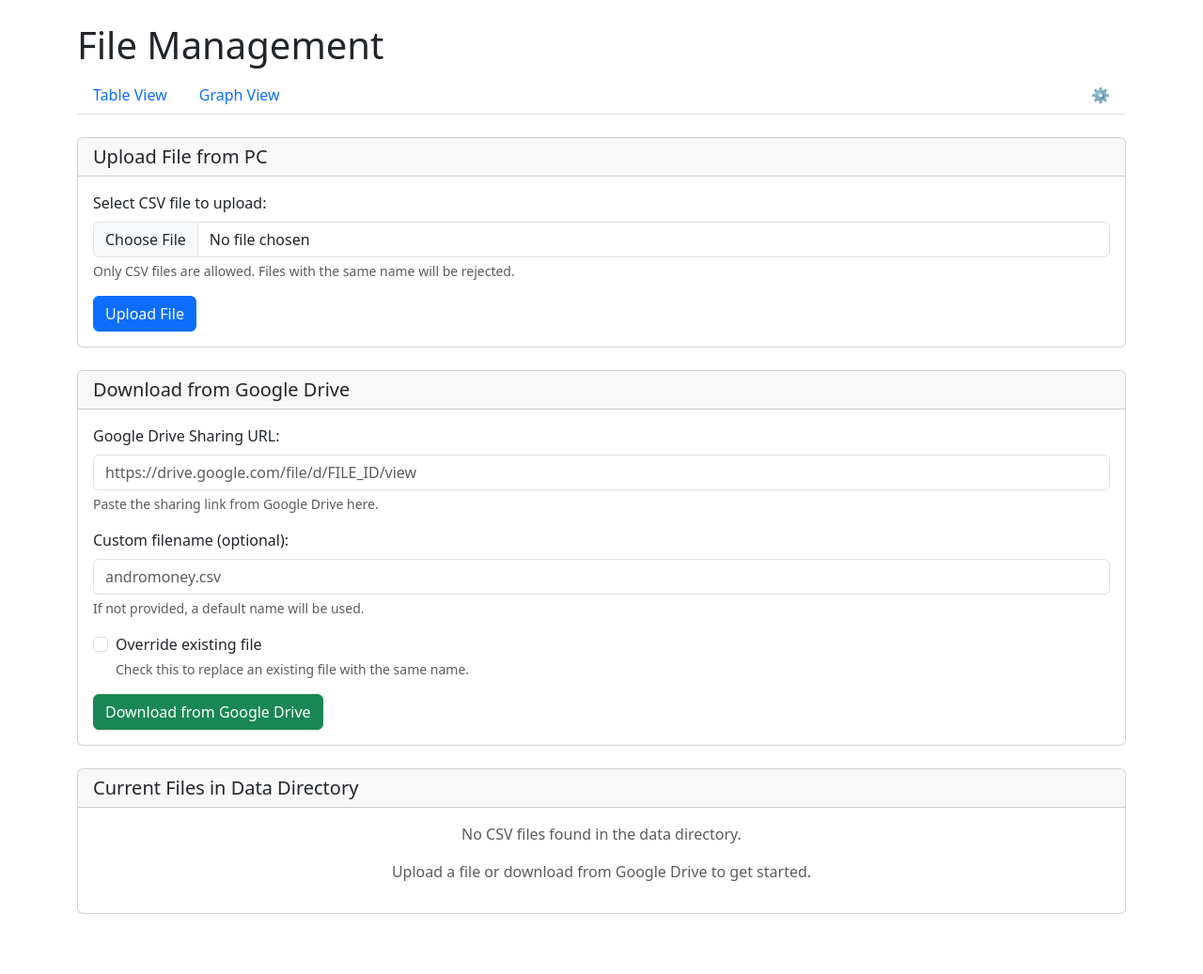
After one commit to artemis-mike/AndroMoney-WebFrontend, a Flask app: page /files in a window 1280 px wide. The commit adds this page. Shown: the whole page at 94% size. Run offline with Flask 3, Linux system fonts and the light colour scheme.

Commit message:
Add file management via uploads and google drive share link

```diff
--- a/docker-compose.yaml
+++ b/docker-compose.yaml
@@ -6,3 +6,6 @@ services:
       - "5000:5000"
     volumes:
       - ./example-data/:/app/data/
+    environment:
+      FLASH_SECRET_KEY: ${FLASH_SECRET_KEY}
+      GOOGLE_DRIVE_SHARE_URL: ${GOOGLE_DRIVE_SHARE_URL}
--- a/src/config.py
+++ b/src/config.py
@@ -4,3 +4,6 @@ BASE_DIR = os.path.abspath(os.path.dirname(__file__))
 
 EXPENSES_CSV = os.path.join(BASE_DIR, 'data', 'expenses.csv')
 #INCOME_JSON = os.path.join(BASE_DIR, 'income.json')
+
+# Secret key for flash messages
+SECRET_KEY = os.environ.get('FLASH_SECRET_KEY', 'fallback-key-for-dev')
--- a/src/routes/__init__.py
+++ b/src/routes/__init__.py
@@ -1,8 +1,10 @@
 from .main_routes import main_bp
 #from .expenses_routes import expenses_bp   # example route
 from .graphs_routes import graph_bp
+from .file_management_routes import file_management_bp
 
 def register_routes(app):
   app.register_blueprint(main_bp)
 #  app.register_blueprint(expenses_bp) # example route
   app.register_blueprint(graph_bp)
+  app.register_blueprint(file_management_bp)
--- /dev/null
+++ b/src/routes/file_management_routes.py
@@ -0,0 +1,168 @@
+import os
+import requests
+from flask import Blueprint, render_template, request, redirect, url_for, flash, jsonify
+from werkzeug.utils import secure_filename
+import urllib.parse
+
+file_management_bp = Blueprint('file_management', __name__)
+
+# Configuration - use same path logic as data_loader
+DATA_DIR = 'data'
+ALLOWED_EXTENSIONS = {'csv'}
+
+def allowed_file(filename):
+    return '.' in filename and filename.rsplit('.', 1)[1].lower() in ALLOWED_EXTENSIONS
+
+def get_google_drive_file_id(share_url):
+    """Extract file ID from Google Drive sharing URL"""
+    # Handle different Google Drive URL formats
+    if 'drive.google.com/file/d/' in share_url:
+        # Format: https://drive.google.com/file/d/FILE_ID/view
+        file_id = share_url.split('/file/d/')[1].split('/')[0]
+    elif 'drive.google.com/open' in share_url:
+        # Format: https://drive.google.com/open\?id\=FILE_ID
+        parsed_url = urllib.parse.urlparse(share_url)
+        query_params = urllib.parse.parse_qs(parsed_url.query)
+        file_id = query_params.get('id', [None])[0]
+    else:
+        return None
+    return file_id
+
+def download_from_google_drive(file_id, filename):
+    """Download file from Google Drive using file ID"""
+    # Use the direct download URL format
+    download_url = f"https://drive.google.com/uc?export=download&id={file_id}"
+
+    try:
+        response = requests.get(download_url, stream=True)
+        response.raise_for_status()
+
+        file_path = os.path.join(DATA_DIR, filename)
+        with open(file_path, 'wb') as f:
+            for chunk in response.iter_content(chunk_size=8192):
+                f.write(chunk)
+
+        return True, None
+    except Exception as e:
+        return False, str(e)
+
+@file_management_bp.route('/files')
+def file_management():
+    """Display file management interface"""
+    # Ensure data directory exists
+    os.makedirs(DATA_DIR, exist_ok=True)
+
+    # Get list of files in data directory
+    files = []
+    if os.path.exists(DATA_DIR):
+        for filename in os.listdir(DATA_DIR):
+            if filename.endswith('.csv'):
+                file_path = os.path.join(DATA_DIR, filename)
+                file_size = os.path.getsize(file_path)
+                files.append({
+                    'name': filename,
+                    'size': file_size,
+                    'size_mb': round(file_size / (1024 * 1024), 2)
+                })
+
+    # Sort files by name
+    files.sort(key=lambda x: x['name'])
+
+    # Get Google Drive URL from environment variable
+    default_share_url = os.environ.get('GOOGLE_DRIVE_SHARE_URL', '')
+
+    return render_template('file_management.html', files=files, default_share_url=default_share_url)
+
+@file_management_bp.route('/upload', methods=['POST'])
+def upload_file():
+    """Handle file upload from PC"""
+    if 'file' not in request.files:
+        flash('No file selected', 'error')
+        return redirect(url_for('file_management.file_management'))
+
+    file = request.files['file']
+    if file.filename == '':
+        flash('No file selected', 'error')
+        return redirect(url_for('file_management.file_management'))
+
+    if file and allowed_file(file.filename):
+        filename = secure_filename(file.filename)
+        file_path = os.path.join(DATA_DIR, filename)
+
+        # Check if file already exists
+        if os.path.exists(file_path):
+            flash(f'File "{filename}" already exists! Please choose a different name or delete the existing file first.', 'error')
+            return redirect(url_for('file_management.file_management'))
+
+        # Ensure data directory exists
+        os.makedirs(DATA_DIR, exist_ok=True)
+
+        # Save file
+        file.save(file_path)
+        flash(f'File "{filename}" uploaded successfully!', 'success')
+    else:
+        flash('Invalid file type. Only CSV files are allowed.', 'error')
+
+    return redirect(url_for('file_management.file_management'))
+
+@file_management_bp.route('/download_from_drive', methods=['POST'])
+def download_from_drive():
+    """Handle download from Google Drive sharing link"""
+    share_url = request.form.get('share_url', '').strip()
+    custom_filename = request.form.get('filename', '').strip()
+    override_existing = request.form.get('override_existing') == 'on'
+
+    if not share_url:
+        flash('Please provide a Google Drive sharing URL', 'error')
+        return redirect(url_for('file_management.file_management'))
+
+    # Extract file ID from URL
+    file_id = get_google_drive_file_id(share_url)
+    if not file_id:
+        flash('Invalid Google Drive URL format', 'error')
+        return redirect(url_for('file_management.file_management'))
+
+    # Determine filename
+    if custom_filename:
+        if not custom_filename.endswith('.csv'):
+            custom_filename += '.csv'
+        filename = secure_filename(custom_filename)
+    else:
+        # Use placeholder as filename if no custom name provided
+        filename = "andromoney.csv"
+
+    file_path = os.path.join(DATA_DIR, filename)
+
+    # Check if file already exists
+    if os.path.exists(file_path) and not override_existing:
+        flash(f'File "{filename}" already exists! Check "Override existing file" to replace it.', 'error')
+        return redirect(url_for('file_management.file_management'))
+
+    # Download file
+    success, error = download_from_google_drive(file_id, filename)
+
+    if success:
+        action = "replaced" if os.path.exists(file_path) and override_existing else "downloaded"
+        flash(f'File "{filename}" {action} successfully from Google Drive!', 'success')
+    else:
+        flash(f'Failed to download file: {error}', 'error')
+
+    return redirect(url_for('file_management.file_management'))
+
+@file_management_bp.route('/delete/<filename>', methods=['POST'])
+def delete_file(filename):
+    """Delete a file from the data directory"""
+    # Security check - ensure filename is safe
+    filename = secure_filename(filename)
+    file_path = os.path.join(DATA_DIR, filename)
+
+    if os.path.exists(file_path) and filename.endswith('.csv'):
+        try:
+            os.remove(file_path)
+            flash(f'File "{filename}" deleted successfully!', 'success')
+        except Exception as e:
+            flash(f'Error deleting file: {str(e)}', 'error')
+    else:
+        flash('File not found or invalid file type', 'error')
+
+    return redirect(url_for('file_management.file_management'))
--- /dev/null
+++ b/src/templates/file_management.html
@@ -0,0 +1,148 @@
+<!DOCTYPE html>
+<html lang="en">
+<head>
+  <meta charset="UTF-8">
+  <title>File Management</title>
+  <link href="https://cdn.jsdelivr.net/npm/bootstrap@5.3.0/dist/css/bootstrap.min.css" rel="stylesheet">
+  <link rel="stylesheet" href="{{ url_for('static', filename='styles.css') }}">
+  <script src="https://cdn.jsdelivr.net/npm/bootstrap@5.3.0/dist/js/bootstrap.bundle.min.js"></script>
+</head>
+<body>
+  <div class="container mt-4">
+    <h1>File Management</h1>
+
+    {% include 'menu.html' with context %}
+
+    <!-- Flash Messages -->
+    {% with messages = get_flashed_messages(with_categories=true) %}
+      {% if messages %}
+        {% for category, message in messages %}
+          <div class="alert alert-{{ 'danger' if category == 'error' else 'success' }} alert-dismissible fade show" role="alert">
+            {{ message }}
+            <button type="button" class="btn-close" data-bs-dismiss="alert" aria-label="Close"></button>
+          </div>
+        {% endfor %}
+      {% endif %}
+    {% endwith %}
+
+    <!-- Upload from PC Section -->
+    <div class="card mb-4">
+      <div class="card-header">
+        <h5 class="mb-0">Upload File from PC</h5>
+      </div>
+      <div class="card-body">
+        <form action="{{ url_for('file_management.upload_file') }}" method="post" enctype="multipart/form-data">
+          <div class="mb-3">
+            <label for="file" class="form-label">Select CSV file to upload:</label>
+            <input type="file" class="form-control" id="file" name="file" accept=".csv" required>
+            <div class="form-text">Only CSV files are allowed. Files with the same name will be rejected.</div>
+          </div>
+          <button type="submit" class="btn btn-primary">Upload File</button>
+        </form>
+      </div>
+    </div>
+
+    <!-- Download from Google Drive Section -->
+    <div class="card mb-4">
+      <div class="card-header">
+        <h5 class="mb-0">Download from Google Drive</h5>
+      </div>
+      <div class="card-body">
+        <form action="{{ url_for('file_management.download_from_drive') }}" method="post">
+          <div class="mb-3">
+            <label for="share_url" class="form-label">Google Drive Sharing URL:</label>
+            <input type="url" class="form-control" id="share_url" name="share_url"
+                   placeholder="https://drive.google.com/file/d/FILE_ID/view"
+                   value="{{ default_share_url }}" required>
+            <div class="form-text">Paste the sharing link from Google Drive here.{% if default_share_url %} Default URL loaded from environment variable.{% endif %}</div>
+          </div>
+          <div class="mb-3">
+            <label for="filename" class="form-label">Custom filename (optional):</label>
+            <input type="text" class="form-control" id="filename" name="filename"
+                   placeholder="andromoney.csv">
+            <div class="form-text">If not provided, a default name will be used.</div>
+          </div>
+          <div class="mb-3">
+            <div class="form-check">
+              <input class="form-check-input" type="checkbox" name="override_existing" id="override_existing">
+              <label class="form-check-label" for="override_existing">
+                Override existing file
+              </label>
+              <div class="form-text">Check this to replace an existing file with the same name.</div>
+            </div>
+          </div>
+          <button type="submit" class="btn btn-success">Download from Google Drive</button>
+        </form>
+      </div>
+    </div>
+
+    <!-- File List Section -->
+    <div class="card">
+      <div class="card-header">
+        <h5 class="mb-0">Current Files in Data Directory</h5>
+      </div>
+      <div class="card-body">
+        {% if files %}
+          <div class="table-responsive">
+            <table class="table table-striped">
+              <thead>
+                <tr>
+                  <th>Filename</th>
+                  <th>Size</th>
+                  <th>Actions</th>
+                </tr>
+              </thead>
+              <tbody>
+                {% for file in files %}
+                  <tr>
+                    <td>
+                      <strong>{{ file.name }}</strong>
+                    </td>
+                    <td>
+                      {{ file.size_mb }} MB
+                      <small class="text-muted">({{ file.size }} bytes)</small>
+                    </td>
+                    <td>
+                      <div class="btn-group" role="group">
+                        <a href="/?file={{ file.name }}" class="btn btn-sm btn-outline-primary">View in Table</a>
+                        <a href="/graph?file={{ file.name }}" class="btn btn-sm btn-outline-info">View Graph</a>
+                        <button type="button" class="btn btn-sm btn-outline-danger"
+                                onclick="confirmDelete('{{ file.name }}', '{{ file.size_mb }}')">
+                          Delete
+                        </button>
+                      </div>
+                    </td>
+                  </tr>
+                {% endfor %}
+              </tbody>
+            </table>
+          </div>
+        {% else %}
+          <div class="text-center text-muted">
+            <p>No CSV files found in the data directory.</p>
+            <p>Upload a file or download from Google Drive to get started.</p>
+          </div>
+        {% endif %}
+      </div>
+    </div>
+  </div>
+
+  <!-- Hidden form for deletion -->
+  <form id="deleteForm" method="post" style="display: none;">
+    <input type="hidden" name="filename" id="deleteFilename">
+  </form>
+
+  <script>
+    function confirmDelete(filename, size) {
+      const message = `⚠️ WARNING: You are about to permanently delete the file "${filename}" (${size} MB).\n\nThis action cannot be undone!\n\nAre you absolutely sure you want to delete this file?`;
+
+      if (confirm(message)) {
+        // Set the filename and submit the form
+        document.getElementById('deleteFilename').value = filename;
+        document.getElementById('deleteForm').action = `/delete/${filename}`;
+        document.getElementById('deleteForm').submit();
+      }
+    }
+  </script>
+</body>
+</html>
--- a/src/templates/menu.html
+++ b/src/templates/menu.html
@@ -1,5 +1,5 @@
 {# Shared menu partial for switching between Table and Graph view #}
-<ul class="nav nav-tabs mb-4">
+<ul class="nav nav-tabs mb-4 d-flex">
   <li class="nav-item">
     <a class="nav-link {% if active == 'table' %}active{% endif %}" aria-current="page"
        href="/?file={{ filename }}{% if page %}&page={{ page }}{% endif %}{% if per_page %}&per_page={{ per_page }}{% endif %}{% if start_date %}&start_date={{ start_date }}{% endif %}{% if end_date %}&end_date={{ end_date }}{% endif %}{% for col in selected_columns %}&columns={{ col }}{% endfor %}">
@@ -12,4 +12,50 @@
       Graph View
     </a>
   </li>
+  <li class="nav-item ms-auto">
+    <a class="nav-link gear-menu-item {% if active == 'files' %}active{% endif %}"
+       href="/files" title="File Management">
+      <span class="gear-icon">⚙️</span>
+      <span class="gear-text">File Management</span>
+    </a>
+  </li>
 </ul>
+
+<style>
+.gear-menu-item {
+  position: relative;
+  overflow: hidden;
+  transition: all 0.3s ease;
+  min-width: 40px;
+}
+
+.gear-icon {
+  display: inline-block;
+  transition: transform 0.3s ease;
+}
+
+.gear-text {
+  position: absolute;
+  left: 100%;
+  top: 50%;
+  transform: translateY(-50%);
+  white-space: nowrap;
+  opacity: 0;
+  transition: all 0.3s ease;
+  margin-left: 8px;
+  font-size: 0.9em;
+}
+
+.gear-menu-item:hover {
+  min-width: 200px;
+}
+
+.gear-menu-item:hover .gear-icon {
+  transform: rotate(90deg);
+}
+
+.gear-menu-item:hover .gear-text {
+  left: 40px;
+  opacity: 1;
+}
+</style>
```
Also changed, not shown: 1 other file.
